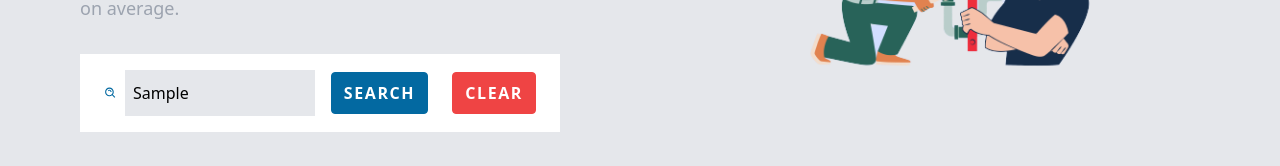
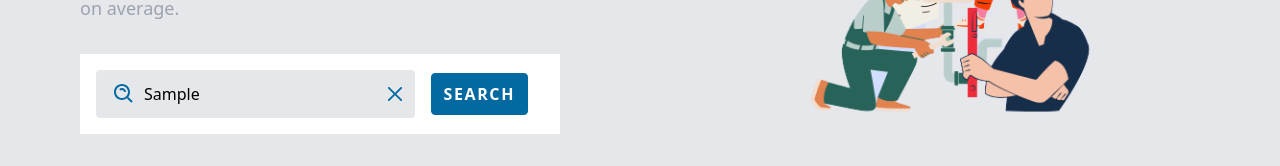
Before and after one commit to Devmangrani/JobSewa, a Next.js app: page / in a window 1280 px wide. Both pictures are taken after typing "Sample" into the empty fields and a click on the button "SEARCH". Shown: the part 474-640 px from the top of the page. Built offline with nearby package versions, Linux system fonts and the light colour scheme; no server answers; the database is empty.

Commit message:
Fix homepage content overflow & redesign search button

```diff
--- a/components/Intro.jsx
+++ b/components/Intro.jsx
@@ -1,5 +1,6 @@
 import React, { useState } from "react";
 import { BiSearchAlt } from "react-icons/bi";
+import { RxCross2 } from "react-icons/rx";
 import Image from "next/image";
 import { BsFillBookmarkFill } from "react-icons/bs";
 import { useSelector } from "react-redux";
@@ -48,7 +49,7 @@ export default function Intro() {
 
   return (
     <>
-      <div className="w-full h-full flex items-center lg:justify-start py-24 justify-center flex-wrap">
+      <div className="w-full h-full flex items-center lg:justify-start pt-24 justify-center flex-wrap">
         <div className="lg:w-3/6 w-full sm:p-2 h-full my-2 flex items-center justify-center px-4 md:items-start md:justify-start md:p-20 flex-col">
           <motion.h1
             initial={{ opacity: 0, x: -100 }}
@@ -81,6 +82,7 @@ export default function Intro() {
             Thousands of people search for jobs daily on job portals on average.
           </motion.p>
           <div className="bg-white mb-6 w-full md:px-4 py-2 md:py-4 pl-4 flex sm:flex-row items-center justify-center">
+            <div className="flex xs:w-full w-3/4 md:h-full p-2 md:px-2 md:py-3 bg-gray-200 rounded">
               <BiSearchAlt className="text-2xl text-sky-700 mx-2 hidden sm:flex" />
               <input
                 onChange={(e) => setSearch(e.target.value)}
@@ -88,19 +90,20 @@ export default function Intro() {
                 value={search}
                 type="text"
                 placeholder="Search Jobs with Job Categories like electrician ..."
-              className="xs:w-full w-3/4 md:h-full p-2 md:px-2 md:py-3 bg-gray-200 text-base outline-none"
+                className="flex-1 bg-transparent text-base outline-none"
               />
+              {search && (
+                <RxCross2
+                  onClick={clearSearch}
+                  className="text-2xl text-sky-700 cursor-pointer"
+                />
+              )}
+            </div>
             <button
               onClick={handleSearch}
               className="px-3 py-2 my-2 sm:my-0 border border-sky-700 rounded uppercase tracking-widest mx-4 text-white bg-sky-700 transition-all duration-700 hover:bg-transparent font-semibold text-base hover:text-sky-700"
             >
               Search
-            </button>
-            <button
-              onClick={clearSearch}
-              className="px-3 py-2 my-2 sm:my-0 border border-red-500 rounded uppercase tracking-widest mx-2 text-white bg-red-500 transition-all duration-700 hover:bg-transparent font-semibold text-base hover:text-red-500"
-            >
-              Clear
             </button>
           </div>
           <div className="w-full px-2 py-2 flex items-center justify-start flex-wrap gap-2">
@@ -130,7 +133,7 @@ export default function Intro() {
             stiffness: 100,
             delay: 0,
           }}
-          className="w-3/6 my-2 h-full bg-gray-200 hidden items-center justify-center flex-col p-20 lg:flex"
+          className="md:w-3/6 md:my-2 h-full bg-gray-200 items-center justify-center flex-col md:p-20 lg:flex"
         >
           <Image
             width={1000}
--- a/pages/index.js
+++ b/pages/index.js
@@ -71,7 +71,7 @@ export default function Home() {
       ) : (
         <>
           <NavBar />
-          <div className="w-full h-screen bg-gray-200  text-black">
+          <div className="w-full min-h-screen bg-gray-200  text-black">
             <Intro />
           </div>
         </>
```
Lines whose indentation alone changed are shown as unchanged.
